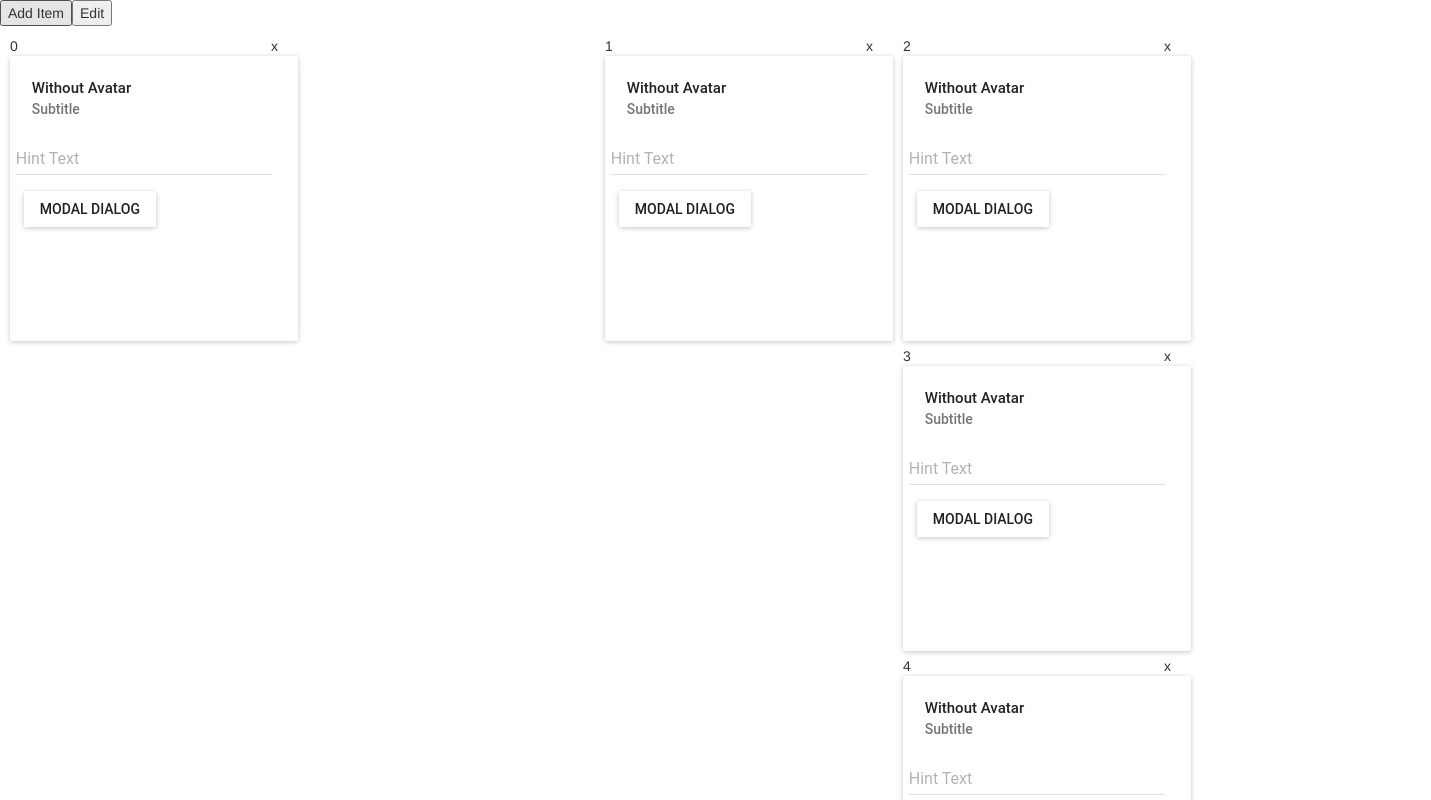
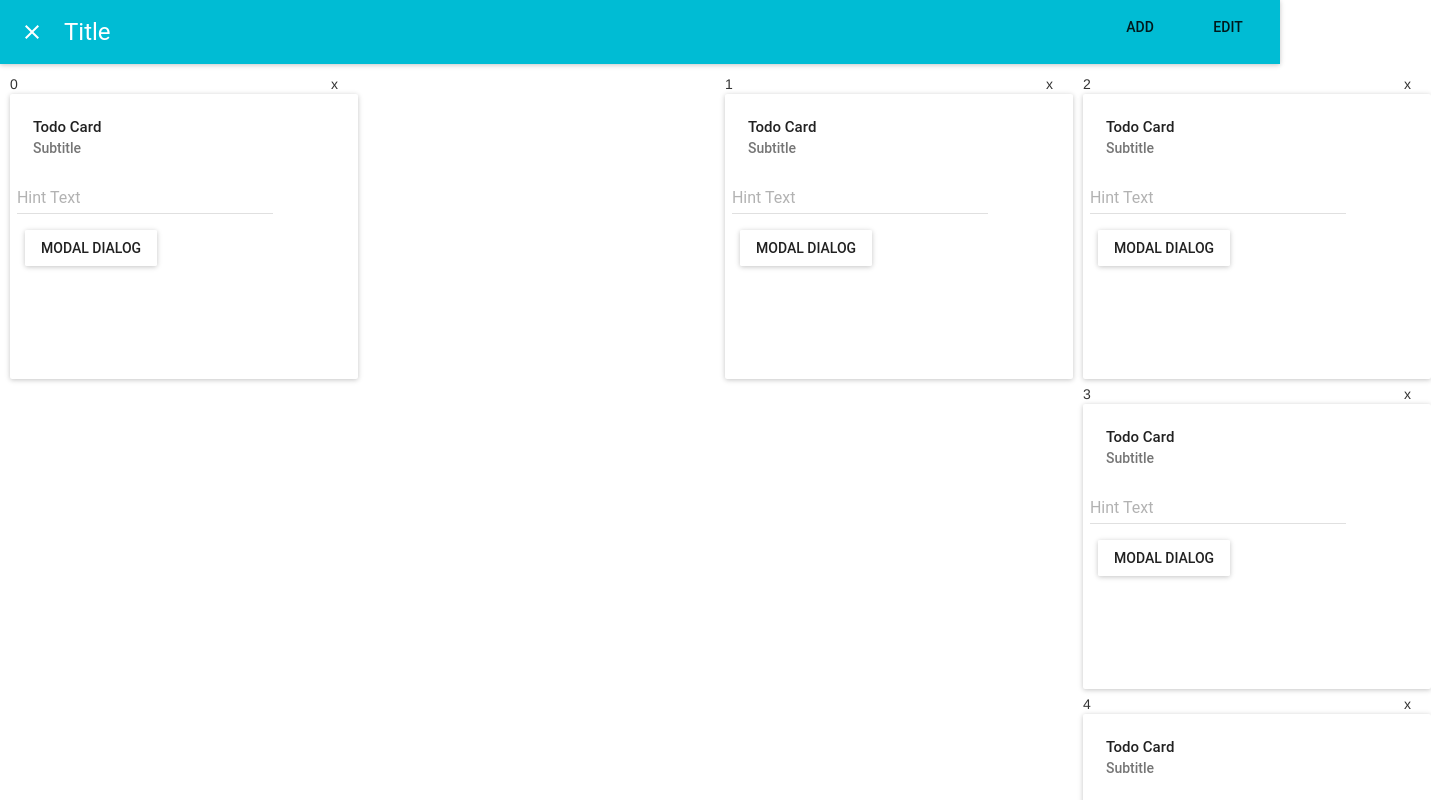
Before and after one commit to Adam-shafey/dash, a React (Create React App) app: page / in a window 1280 px wide. Shown: the top 800 px of the page, 1431 px wide, since content can reach past the window. Built offline with nearby package versions, Linux system fonts and the light colour scheme.

Commit message:
-Added data persistance functionality accross cards to be stored in the layout component state

```diff
--- a/src/AddRemoveLayout.js
+++ b/src/AddRemoveLayout.js
@@ -2,10 +2,12 @@ import React, { Component } from 'react';
 import { WidthProvider, Responsive } from 'react-grid-layout';
 import _ from 'lodash';
 import { Card, CardActions, CardHeader, CardText, CardMedia } from 'material-ui/Card';
+import FlatButton from 'material-ui/FlatButton';
 import CardTemplate from './cards/CardTemplate.js';
 import TodoCard from './cards/Todo/TodoCard.js';
 import 'bootstrap/less/bootstrap.less';
 import ReactGridLayout from 'react-grid-layout';
+import Header from './template/header.js'
 
 
 const ResponsiveReactGridLayout = WidthProvider(Responsive);
@@ -27,11 +29,14 @@ class AddRemoveLayout extends Component {
         this.state = {
             layout: [],
             items: [0, 1, 2, 3, 4].map(function (i, key, list) {
-                return { i: i.toString(), x: i * 2, y: 0, w: 1, h: 1, static: true, add: i === (list.length - 1).toString(), cardType:0};
+                return { i: i.toString(), x: i * 2, y: 0, w: 1, h: 1, static: true, add: i === (list.length - 1).toString(), cardType: 0, cardContent: { data: [], value: "" } };
             }),
-            newCounter: 0,
+            newCounter: 5,
             editing: false
         };
+        this.getCardContent = this.getCardContent.bind(this);
+        this.saveCardContent = this.saveCardContent.bind(this);
+        this.onTitleClick = this.onTitleClick.bind(this);
         this.getModifiedLayouts = this.getModifiedLayouts.bind(this);
         this.createElements = this.createElements.bind(this);
         this.handleEditing = this.handleEditing.bind(this);
@@ -40,6 +45,18 @@ class AddRemoveLayout extends Component {
         this.onLayoutChange = this.onLayoutChange.bind(this)
     }
 
+    getCardContent(cardId) {
+        console.log(this.state.items[cardId].cardContent)
+        return this.state.items[cardId].cardContent
+    }
+    saveCardContent(cardContent, cardId) {
+        console.log(cardContent)
+        var tempItems = this.state.items;
+        tempItems[cardId].cardContent = cardContent;
+        this.setState({
+            items: tempItems
+        })
+    }
     createElements() {
         const removeStyle = {
             position: 'absolute',
@@ -50,7 +67,7 @@ class AddRemoveLayout extends Component {
         return this.state.items.map((el) => {
             el.static = !this.state.editing;
             const i = el.add ? '+' : el.i;
-            const cards = [(<CardTemplate card={<TodoCard/>} />)];
+            const cards = [(<CardTemplate card={<TodoCard cardNumber={el.i} saveContent={this.saveCardContent} cardContent={this.getCardContent(el.i)} />} />)];
             return (
                 <div key={i}>
                     {el.add ?
@@ -59,19 +76,20 @@ class AddRemoveLayout extends Component {
                     {cards[el.cardType]}
                     <span className="remove" style={removeStyle} onClick={this.onRemoveItem.bind(this, i)}>x</span>
                 </div>
-        )})
+            )
+        })
 
     }
 
     onAddItem(/*cardType*/) {
-        var cardType=0;
+        var cardType = 0;
         /*eslint no-console: 0*/
-        if(this.state.editing){
-        console.log('adding', 'n' + this.state.newCounter);
+        if (this.state.editing) {
+            console.log('adding', this.state.newCounter);
             this.setState({
                 // Add a new item. It must have a unique key!
                 items: this.state.items.concat({
-                i: 'n' + this.state.newCounter,
+                    i: this.state.newCounter,
                     x: this.state.items.length * 2 % (this.state.cols || 12),
                     y: Infinity, // puts it at the bottom
                     w: 1,
@@ -81,7 +99,8 @@ class AddRemoveLayout extends Component {
                 }),
                 // Increment the counter to ensure key is always unique.
                 newCounter: this.state.newCounter + 1
-        });}
+            });
+        }
     }
 
     // We're using the cols coming back from this to calculate where to add new items.
@@ -96,6 +115,8 @@ class AddRemoveLayout extends Component {
         for (var key in layout) {
             if (layout.hasOwnProperty(key)) {
                 layout[key].cardType = this.state.items[key].cardType
+                layout[key].cardContent = this.state.items[key].cardContent
+
             }
         }
         this.setState({ items: layout });
@@ -106,7 +127,7 @@ class AddRemoveLayout extends Component {
         this.setState({ items: _.reject(this.state.items, { i: i }) });
     }
 
-    handleEditing(){
+    handleEditing() {
         var tempArr = this.state.items.slice();
         console.log(tempArr)
         for (var key in tempArr) {
@@ -115,13 +136,13 @@ class AddRemoveLayout extends Component {
             }
         }
         this.setState({
-            editing:!this.state.editing,
+            editing: !this.state.editing,
             items: tempArr
-        },        console.log(this.state.items)
+        }, console.log(this.state.items)
         )
     }
-    getModifiedLayouts(){
-        const { items} = this.state;
+    getModifiedLayouts() {
+        const { items } = this.state;
 
         const newLayouts = items.map(item => {
             const newLayout = { ...item };
@@ -130,19 +151,18 @@ class AddRemoveLayout extends Component {
 
         return newLayouts;
     }
+    onTitleClick() {
 
-
+    }
     render() {
         const modifiedLayouts = this.getModifiedLayouts();
         const children = this.createElements();
         return (
             <div>
-                <button onClick={this.onAddItem}>Add Item</button>
-                <button onClick={this.handleEditing}>Edit</button>
-
+                <Header onTitleClick={this.onTitleClick} iconElementRight={<div><FlatButton onClick={this.onAddItem} label="ADD" /><FlatButton onClick={this.handleEditing} label={this.state.editing ? "Save" : "Edit"} /></div>} />
                 <ReactGridLayout onLayoutChange={this.onLayoutChange} layout={modifiedLayouts}
                     {...this.props}
-                    cols={4} rowHeight={300} width={1200}>
+                    cols={4} rowHeight={300} width={1440}>
                     {children}
                 </ReactGridLayout>
             </div>
--- a/src/cards/Todo/TodoCard.js
+++ b/src/cards/Todo/TodoCard.js
@@ -21,9 +21,17 @@ class TodoCard extends React.Component {
       value: '',
     }
     this.handleKeyPress = this.handleKeyPress.bind(this);
+    this.getTodoItems = this.getTodoItems.bind(this)
   }
 
-
+  componentDidMount(){
+    if(this.props.cardContent){
+      this.setState({
+        data:this.props.cardContent.data,
+        value:this.props.cardContent.value
+      })
+    }
+  }
 
   handleExpandChange = (expanded) => {
     this.setState({ expanded: expanded });
@@ -50,10 +58,11 @@ class TodoCard extends React.Component {
 
   handleKeyPress = (event) =>{
     if(event.key == 'Enter'){
+      this.props.saveContent({data: this.state.data.concat(this.state.value), value: ""}, this.props.cardNumber)
       this.setState({
-        data: this.state.data.concat(this.state.value)
+        data: this.state.data.concat(this.state.value),
+        value: ""
       })
-      this.state.value = "";
     }
   }
   handleChange = (event) => {
@@ -61,6 +70,15 @@ class TodoCard extends React.Component {
       value: event.target.value,
     });
   };
+  getTodoItems(){
+    var i = 0;
+    return this.state.data.map((el) => {
+      i++;
+      return(
+        <li key={i}> {el} </li>
+      )
+    })
+  }
   render() {
     const actions = [
       <FlatButton
@@ -76,9 +94,10 @@ class TodoCard extends React.Component {
       />,
     ];
     // Render JSX
+    const getTodoItems = this.getTodoItems();
     return (
       <div>
-        <CardHeader title="Without Avatar" subtitle="Subtitle" />
+        <CardHeader title="Todo Card" subtitle="Subtitle" />
         <TextField
           hintText="Hint Text"
           id="text-field-controlled"
@@ -86,6 +105,7 @@ class TodoCard extends React.Component {
           onChange={this.handleChange}
           onKeyPress={this.handleKeyPress}
         /><br />
+        {getTodoItems}
         <CardActions>
           <RaisedButton label="Modal Dialog" onClick={this.handleOpen} />
           <Dialog
--- /dev/null
+++ b/src/template/header.js
@@ -0,0 +1,44 @@
+import React, { Component } from 'react';
+import AppBar from 'material-ui/AppBar';
+import IconButton from 'material-ui/IconButton';
+import NavigationClose from 'material-ui/svg-icons/navigation/close';
+import FlatButton from 'material-ui/FlatButton';
+
+
+
+const styles = {
+    title: {
+        cursor: 'pointer',
+    },
+};
+
+/**
+ * This example uses an [IconButton](/#/components/icon-button) on the left, has a clickable `title`
+ * through the `onClick` property, and a [FlatButton](/#/components/flat-button) on the right.
+ */
+
+class Header extends Component {
+    constructor(props) {
+        // Pass props to parent class
+        super(props);
+        // Set initial state
+
+        this.state = {
+
+        }
+    }
+
+    render() {
+        return (
+            <AppBar
+                title={<span style={styles.title}>Title</span>}
+                onTitleClick={this.props.onTitleClick}
+                onRightIconButtonClick={this.props.onRightIconButtonClick}
+                iconElementLeft={<IconButton><NavigationClose /></IconButton>}
+                iconElementRight={this.props.iconElementRight}
+            />
+        );
+    }
+}
+
+export default Header;
```
Lines whose indentation alone changed are shown as unchanged.
